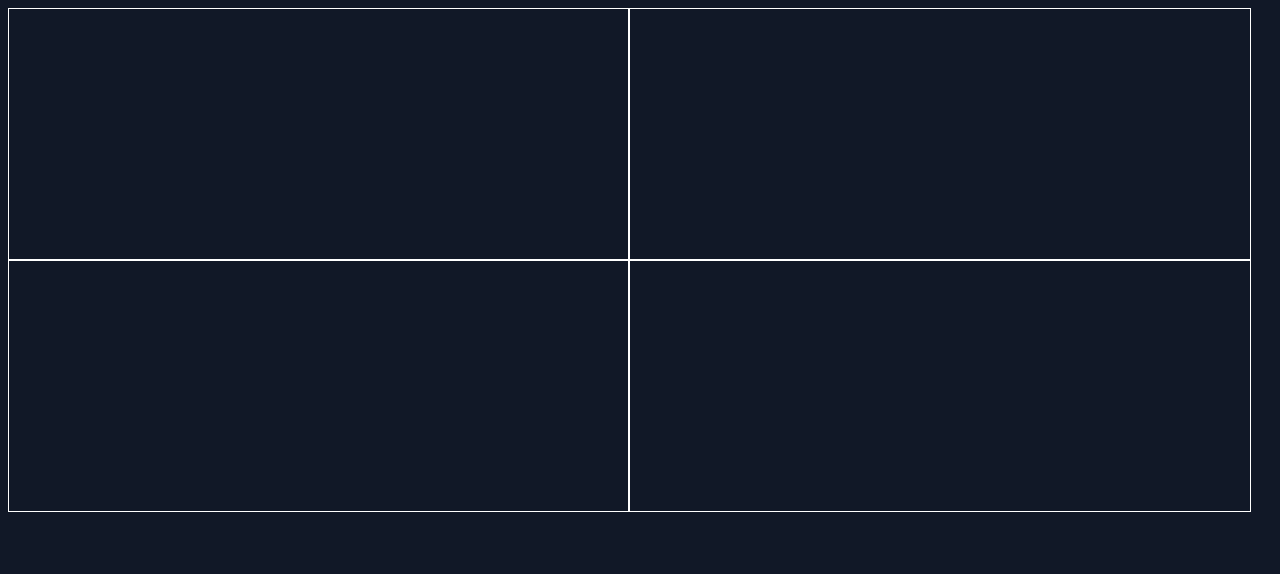
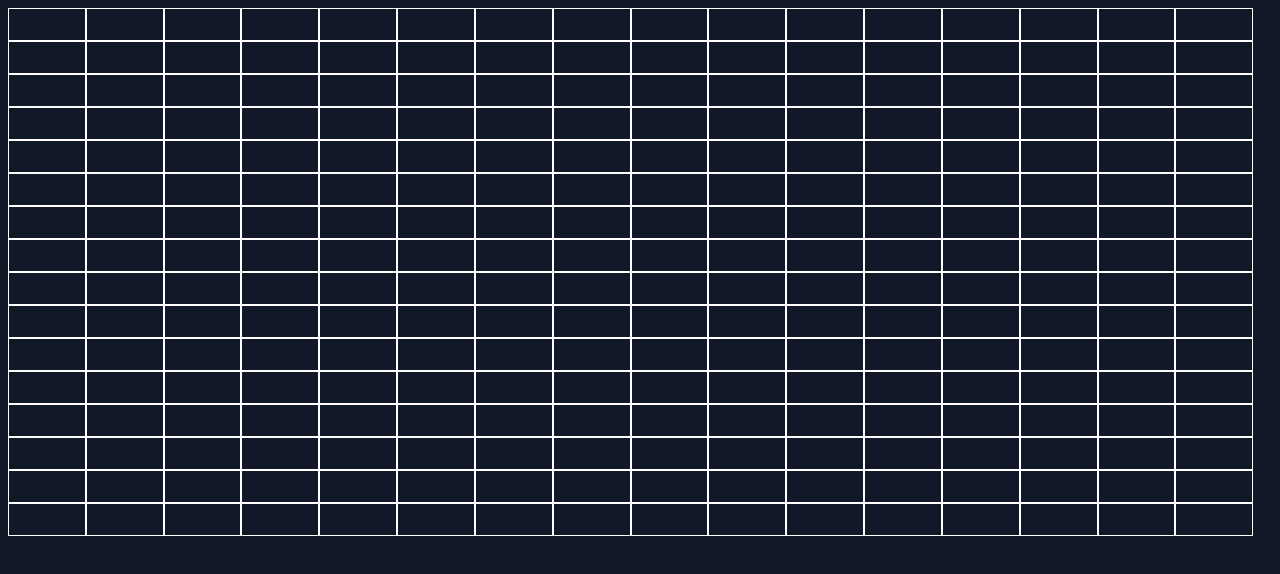
Before and after one commit to reallemon/etch-a-sketch, a plain HTML site: page index.html in a window 1280 px wide. Drawn offline with Linux system fonts and the light colour scheme.

Commit message:
Fix: Fix bug where some sizes wouldn't display correctly
For some reason, when I was using 100% as the basis for square
sizes, it would glitch out when I used numbers that evenly went
into 100 and would incorrectly distribute the pixels.

I am now using 99% as the max size of the canvas, which seems to
have fixed the problem. It's not a super elegant solution, but
it works for now.

```diff
--- a/index.js
+++ b/index.js
@@ -22,4 +22,4 @@ function createPixels(squareSize) {
   }
 }
 
-createPixels(2);
+createPixels(16);
```
